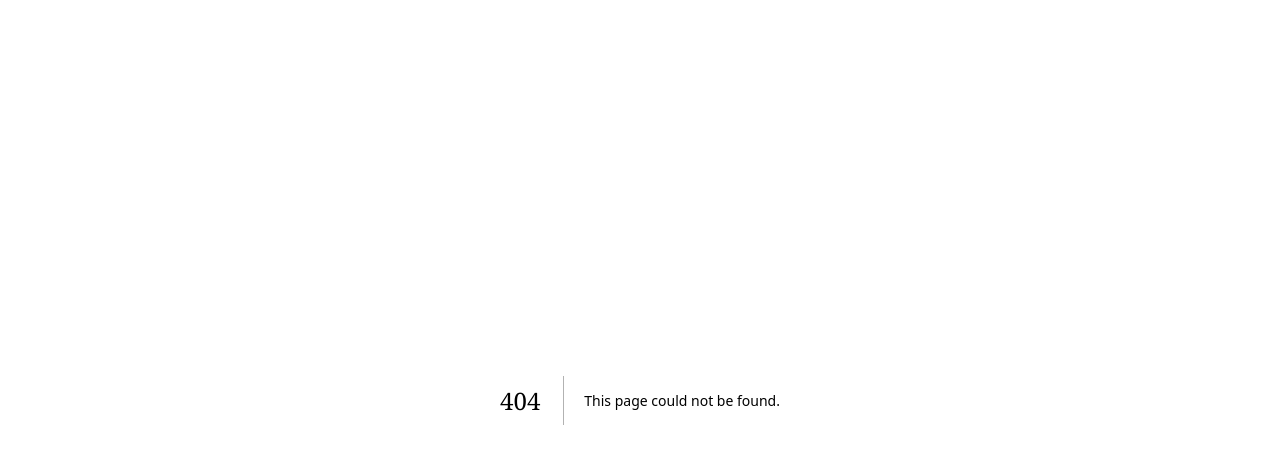
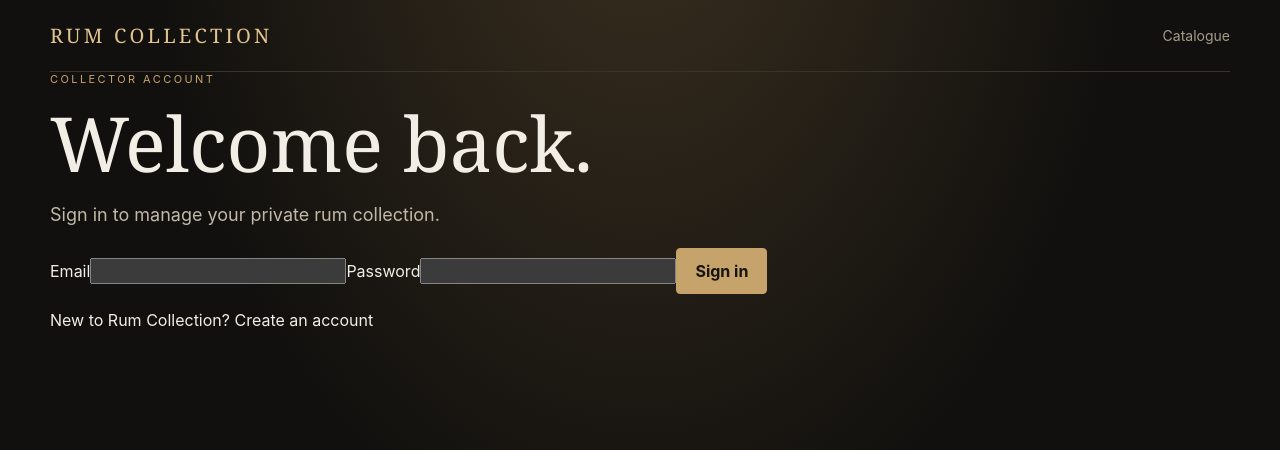
Before and after one commit to bpwsy7ghyk-glitch/Rum-Collection, a Next.js app in the folder rum-collection-professional/: page /login in a window 1280 px wide. Before the commit this address had no page. Shown: the top 450 px of the page. Built offline with nearby package versions, Linux system fonts and the light colour scheme.

Commit message:
Add collector authentication and private collection

```diff
--- /dev/null
+++ b/rum-collection-professional/src/app/login/page.tsx
@@ -0,0 +1,22 @@
+"use client";
+
+import { FormEvent, useState } from "react";
+import { createClient } from "@/lib/supabase/client";
+
+export default function LoginPage() {
+  const [email, setEmail] = useState("");
+  const [password, setPassword] = useState("");
+  const [error, setError] = useState("");
+  const [busy, setBusy] = useState(false);
+  async function submit(event: FormEvent) {
+    event.preventDefault(); setBusy(true); setError("");
+    try {
+      const supabase = createClient();
+      const { error } = await supabase.auth.signInWithPassword({ email, password });
+      if (error) throw error;
+      window.location.href = "/my-collection";
+    } catch (e) { setError(e instanceof Error ? e.message : "Unable to sign in."); }
+    finally { setBusy(false); }
+  }
+  return <main className="shell auth-shell"><header className="topbar"><a className="brand" href="/">RUM COLLECTION</a><nav className="nav"><a href="/catalogue">Catalogue</a></nav></header><section className="auth-card"><div className="kicker">Collector account</div><h1>Welcome back.</h1><p className="lead">Sign in to manage your private rum collection.</p><form onSubmit={submit} className="auth-form"><label>Email<input type="email" autoComplete="email" required value={email} onChange={e=>setEmail(e.target.value)} /></label><label>Password<input type="password" autoComplete="current-password" required value={password} onChange={e=>setPassword(e.target.value)} /></label>{error && <p className="form-error" role="alert">{error}</p>}<button className="button primary" disabled={busy}>{busy ? "Signing in…" : "Sign in"}</button></form><p className="auth-switch">New to Rum Collection? <a href="/signup">Create an account</a></p></section></main>;
+}
```
